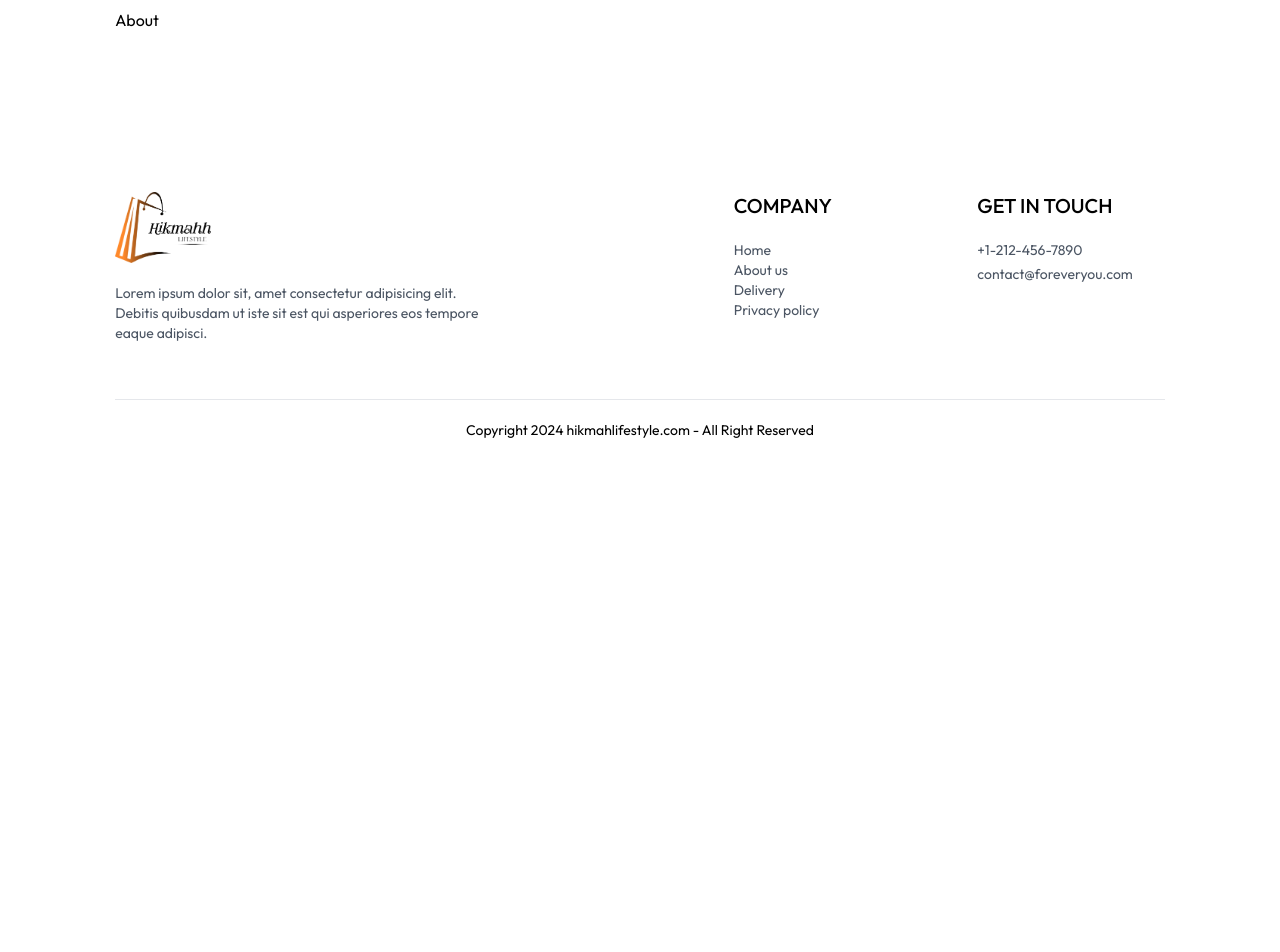
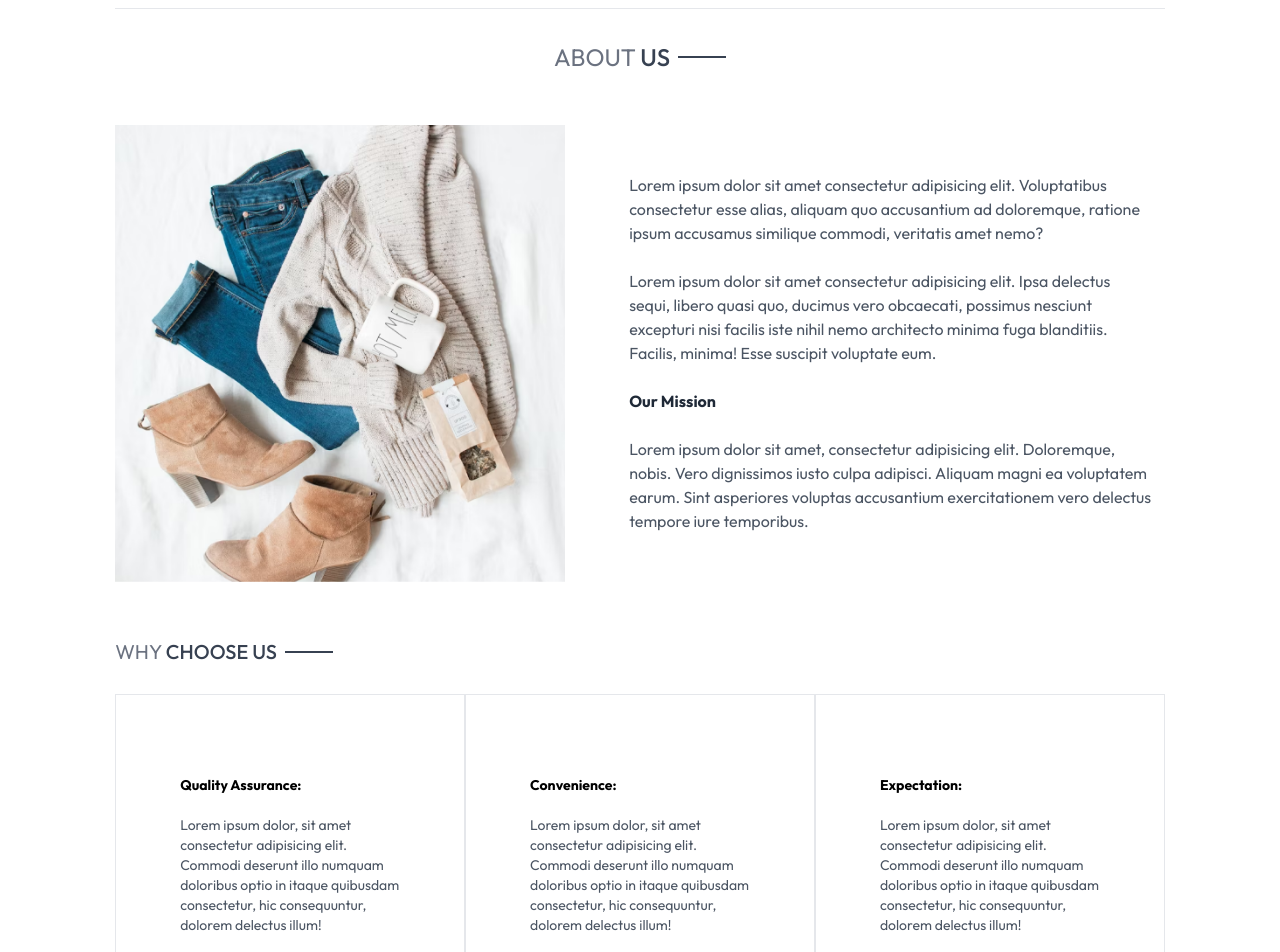
Before and after one commit to syfulislamsani/e-com-front, a React (Vite) app: page /about in a window 1280 px wide. Shown: the part 80-1032 px from the top of the page. Before the commit the page ends 800 px from the top, so only its background shows below. Built offline with nearby package versions, Linux system fonts and the light colour scheme.

Commit message:
added about page

```diff
--- a/src/pages/About/About.jsx
+++ b/src/pages/About/About.jsx
@@ -1,7 +1,47 @@
 import React from "react";
+import Title from "../../components/Title";
+import {assets} from "../../assets/assets";
+import NewsLetterBox from "../../components/NewsLetterBox"
 
 const About = () => {
-  return <div>About</div>;
+  return <div>
+
+    <div className="text-2xl text-center pt-8 border-t">
+      <Title text1={'ABOUT'} text2={'US'}/>
+    </div>
+
+    <div className="my-10 flex flex-col md:flex-row gap-16">
+      <img className="w-full md:max-w-[450px]" src={ assets.about_img } alt="" />
+      <div className="flex flex-col justify-center gap-6 md:w-2/4 text-gray-600">
+        <p>Lorem ipsum dolor sit amet consectetur adipisicing elit. Voluptatibus consectetur esse alias, aliquam quo accusantium ad doloremque, ratione ipsum accusamus similique commodi, veritatis amet nemo?</p>
+        <p>Lorem ipsum dolor sit amet consectetur adipisicing elit. Ipsa delectus sequi, libero quasi quo, ducimus vero obcaecati, possimus nesciunt excepturi nisi facilis iste nihil nemo architecto minima fuga blanditiis. Facilis, minima! Esse suscipit voluptate eum.</p>
+        <b className="text-gray-800">Our Mission</b>
+        <p>Lorem ipsum dolor sit amet, consectetur adipisicing elit. Doloremque, nobis. Vero dignissimos iusto culpa adipisci. Aliquam magni ea voluptatem earum. Sint asperiores voluptas accusantium exercitationem vero delectus tempore iure temporibus.</p>
+      </div>
+    </div>
+
+    <div className="text-xl py-4">
+      <Title text1={'WHY'} text2={'CHOOSE US'}/>
+    </div>
+
+    <div className="flex flex-col md:flex-row text-sm mb-20">
+      <div className="border px-10 md:px-16 py-8 sm:py-20 flex flex-col gap-5">
+        <b>Quality Assurance: </b>
+        <p className="text-gray-600">Lorem ipsum dolor, sit amet consectetur adipisicing elit. Commodi deserunt illo numquam doloribus optio in itaque quibusdam consectetur, hic consequuntur, dolorem delectus illum!</p>
+      </div>
+      <div className="border px-10 md:px-16 py-8 sm:py-20 flex flex-col gap-5">
+        <b>Convenience: </b>
+        <p className="text-gray-600">Lorem ipsum dolor, sit amet consectetur adipisicing elit. Commodi deserunt illo numquam doloribus optio in itaque quibusdam consectetur, hic consequuntur, dolorem delectus illum!</p>
+      </div>
+      <div className="border px-10 md:px-16 py-8 sm:py-20 flex flex-col gap-5">
+        <b>Expectation: </b>
+        <p className="text-gray-600">Lorem ipsum dolor, sit amet consectetur adipisicing elit. Commodi deserunt illo numquam doloribus optio in itaque quibusdam consectetur, hic consequuntur, dolorem delectus illum!</p>
+      </div>
+    </div>
+
+    <NewsLetterBox />
+
+  </div>;
 };
 
 export default About;
```
